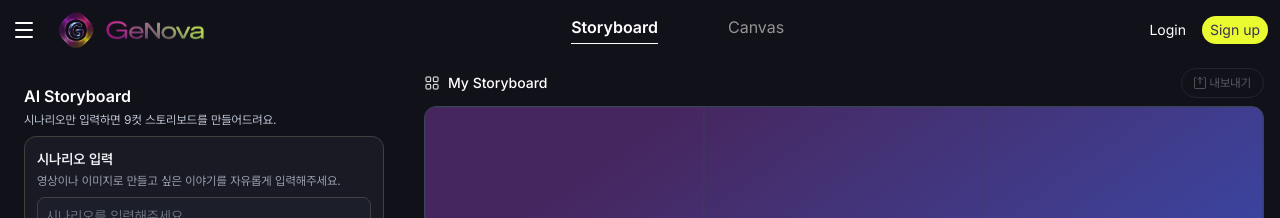
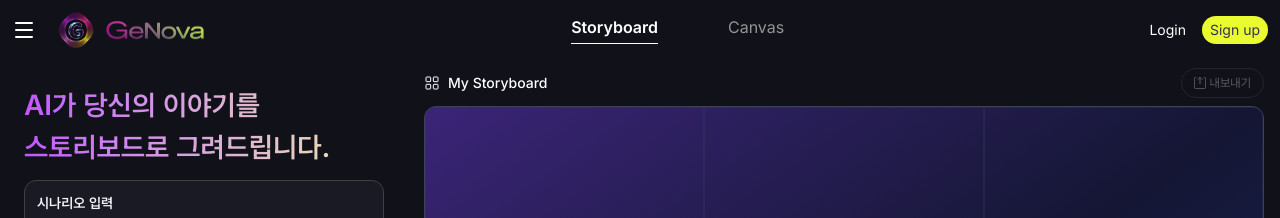
Before and after one commit to kxb2/frontend, a Next.js app: page /storyboard in a window 1280 px wide. Shown: the top 218 px of the page. Built offline with nearby package versions, Linux system fonts and the light colour scheme; no server answers.

Commit message:
style: 문구 및 색상 변경 #47

```diff
--- a/app/storyboard/image/imagesingle.tsx
+++ b/app/storyboard/image/imagesingle.tsx
@@ -4,7 +4,7 @@ import { ImageSingleProps } from '@/types/storyboard';
 // 9컷이 합쳐진 그리드 이미지 1장을 표시 (재생성은 사이드바의 '스토리보드 재생성하기' 버튼이 담당)
 export default function ImageSingle({ imageUrl, isLoading }: ImageSingleProps) {
   return (
-    <div className="relative flex-1 min-w-125 min-h-125 overflow-hidden rounded-xl border border-border bg-linear-to-br from-primary/30 from-15% via-[#3B5BDB]/80 via-75% to-background flex items-center justify-center">
+    <div className="relative flex-1 min-w-125 min-h-125 overflow-hidden rounded-xl border border-border bg-linear-to-br from-[#3B2478] via-[#141634]  to-[#1B2A63] flex items-center justify-center">
       {isLoading && !imageUrl ? (
         // 생성 중이고 아직 그리드 이미지가 없으면 스켈레톤 표시
         <div className="absolute inset-0">
--- a/app/storyboard/page.tsx
+++ b/app/storyboard/page.tsx
@@ -249,8 +249,18 @@ function StoryboardInner() {
           {/* 필드 영역만 자체적으로 스크롤됨. pb-16으로 버튼에 안 가리도록 아래 여백 확보 */}
           <div className="flex-1 min-h-0 flex flex-col gap-2 overflow-y-auto pb-16 pr-2 scrollbar-thin [scrollbar-color:#3f3f46_transparent] [&::-webkit-scrollbar]:w-1.5 [&::-webkit-scrollbar-thumb]:rounded-full [&::-webkit-scrollbar-thumb]:bg-neutral-700 [&::-webkit-scrollbar-track]:bg-transparent">
             <div>
-              <h2 className="text-base font-semibold">{viewedStoryboard ? (viewedStoryboard.title ?? `Storyboard ${viewedStoryboard.id}`) : 'AI Storyboard'}</h2>
-              <p className="mt-1 text-xs text-text-secondary">{viewedStoryboard ? '저장된 스토리보드입니다.' : '시나리오만 입력하면 9컷 스토리보드를 만들어드려요.'}</p>
+              <h2 className="text-base text-[28px] font-semibold bg-linear-to-r from-primary to-[#f3e9a1] bg-clip-text text-transparent">
+                {viewedStoryboard ? (
+                  (viewedStoryboard.title ?? `Storyboard ${viewedStoryboard.id}`)
+                ) : (
+                  <>
+                    AI가 당신의 이야기를
+                    <br />
+                    스토리보드로 그려드립니다.
+                  </>
+                )}
+              </h2>
+              <p className="mt-1 text-xs text-text-secondary">{viewedStoryboard ? '저장된 스토리보드입니다.' : ''}</p>
             </div>
             {viewedStoryboard ? (
               <ReadStoryboard storyboard={viewedStoryboard} />
```
